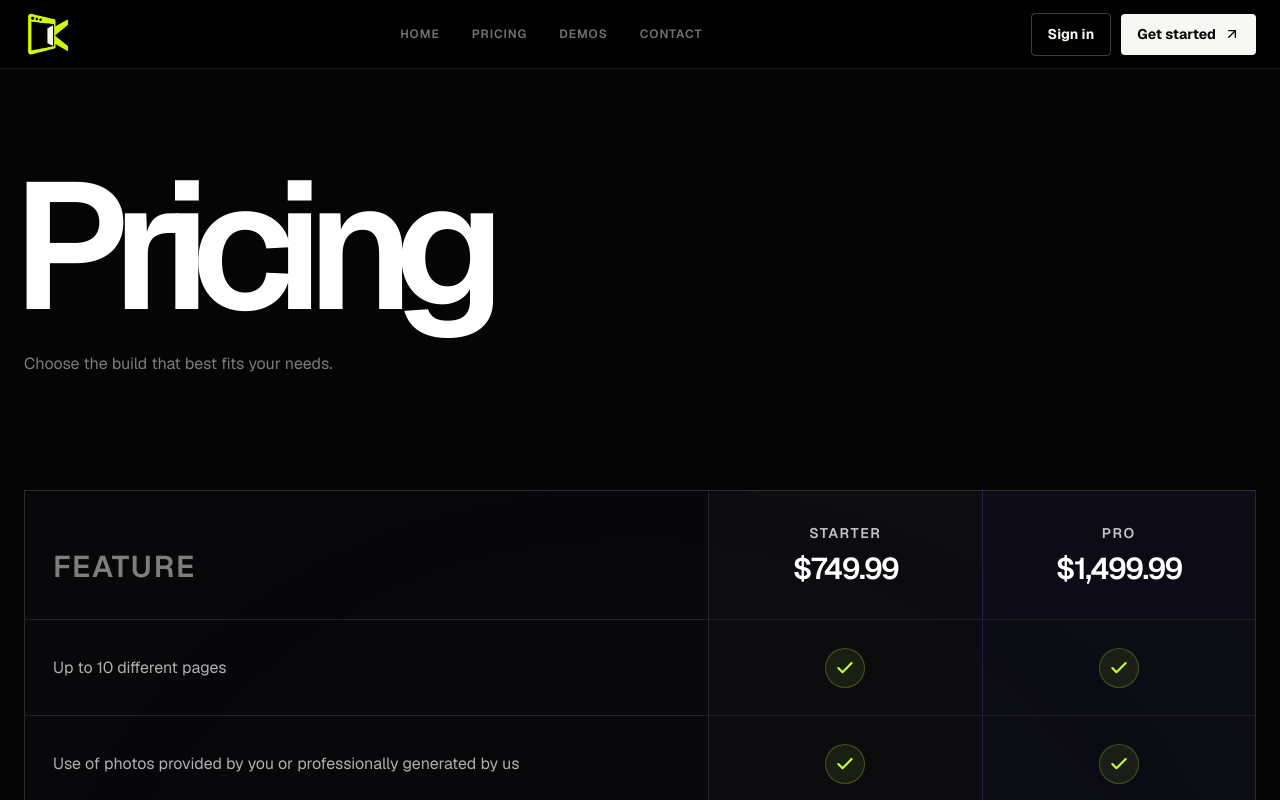
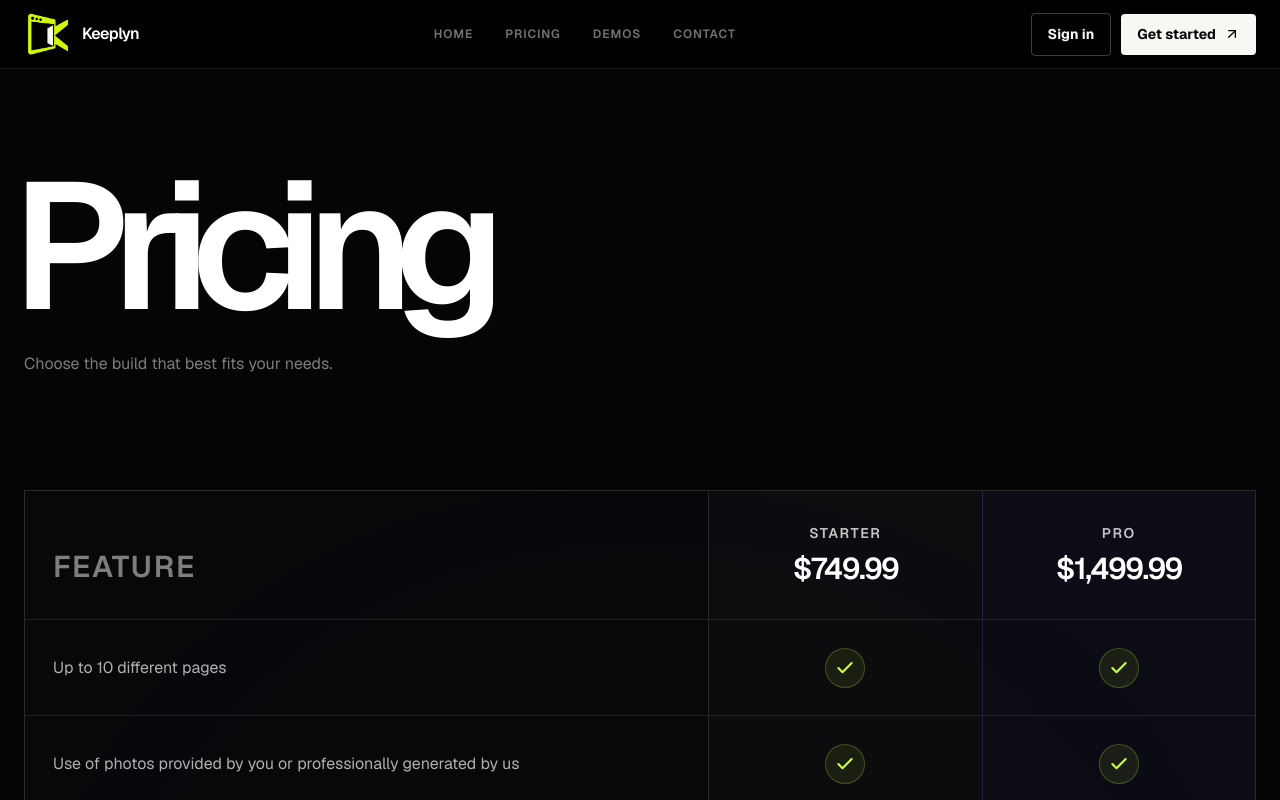
Before and after one commit to ealexander232004/Website-Creation, a Next.js app in the folder Keeplyn.com/: page /pricing in a window 1280 px wide. Shown: the top 800 px of the page. Built offline with nearby package versions, Linux system fonts and the light colour scheme.

Commit message:
Restore Keeplyn wordmark beside logo

```diff
--- a/Keeplyn.com/src/components/brand-logo.tsx
+++ b/Keeplyn.com/src/components/brand-logo.tsx
@@ -5,7 +5,7 @@ export function BrandLogo() {
   return (
     <Link
       href="/"
-      className="group inline-flex size-12 items-center justify-center focus-visible:outline-none focus-visible:ring-2 focus-visible:ring-mint focus-visible:ring-offset-2 focus-visible:ring-offset-black"
+      className="group inline-flex items-center gap-2.5 focus-visible:outline-none focus-visible:ring-2 focus-visible:ring-mint focus-visible:ring-offset-2 focus-visible:ring-offset-black"
       aria-label="Keeplyn home"
     >
       <Image
@@ -15,6 +15,9 @@ export function BrandLogo() {
         height={48}
         className="size-12 object-contain transition-transform duration-300 group-hover:-translate-y-0.5"
       />
+      <span className="text-base font-semibold tracking-[-0.035em] text-white">
+        Keeplyn
+      </span>
     </Link>
   );
 }
```
